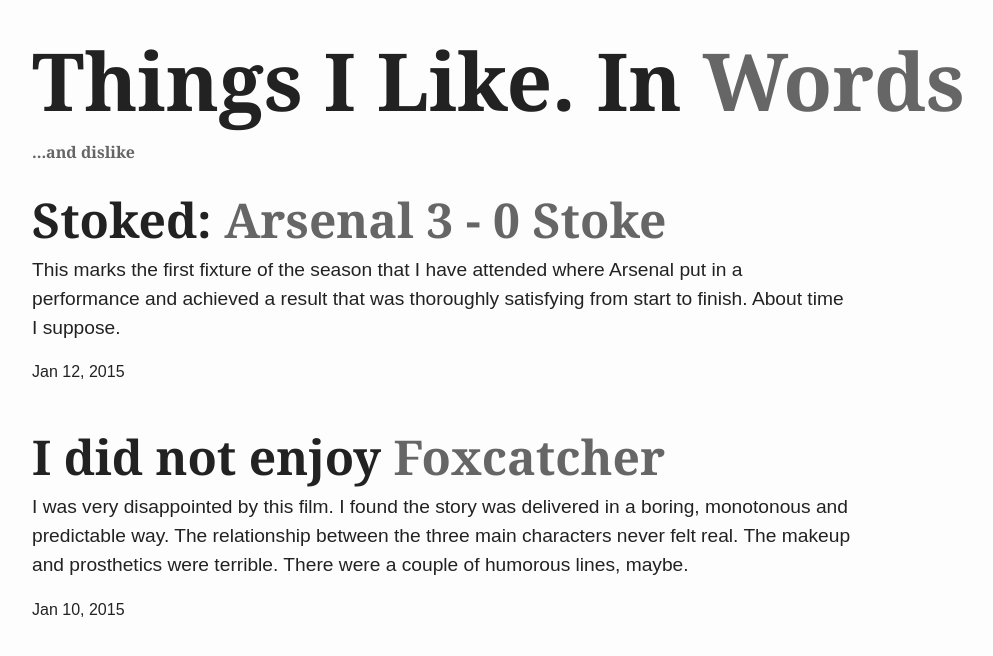
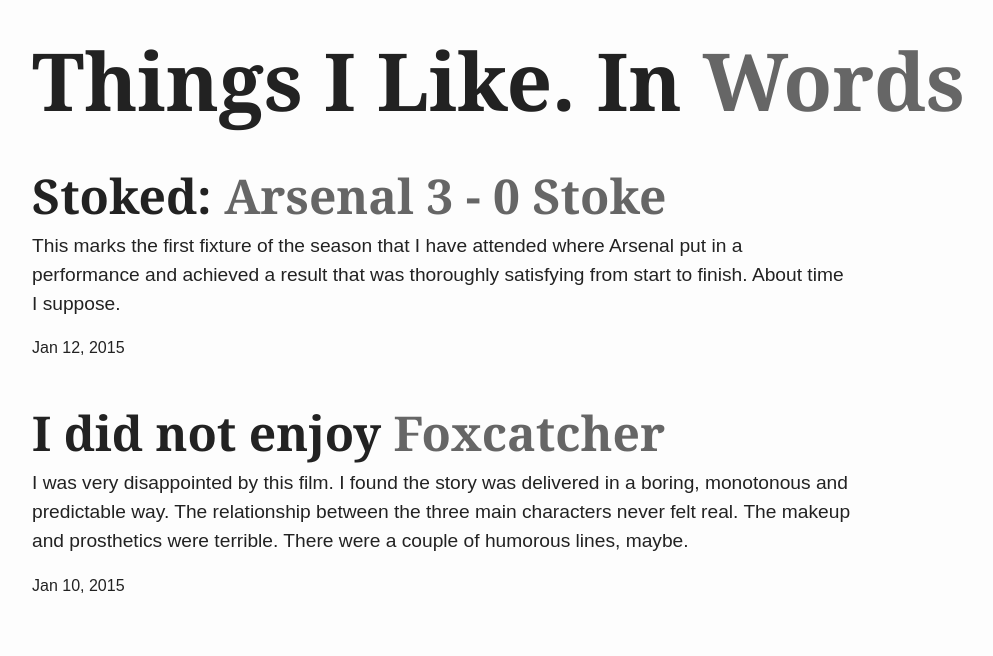
Before and after one commit to levent/thingsilike.in, a Jekyll site: the page built from index.html, in a window 1280 px wide. Shown: the top 656 px of the page, without its empty margins (58-1051 px from the left). Built offline with Jekyll 4.4.1, drawn with Linux system fonts in a browser that asks for light colours.

Commit message:
less cheese

```diff
--- a/_includes/header.html
+++ b/_includes/header.html
@@ -2,7 +2,6 @@
   <div class="col-1-1">
     <div class="header">
       <h1>Things I Like. In <span class="punchline">Words</span></h1>
-      <h2 class="punchline">...and dislike</h2>
     </div>
   </div>
 </div>
```
